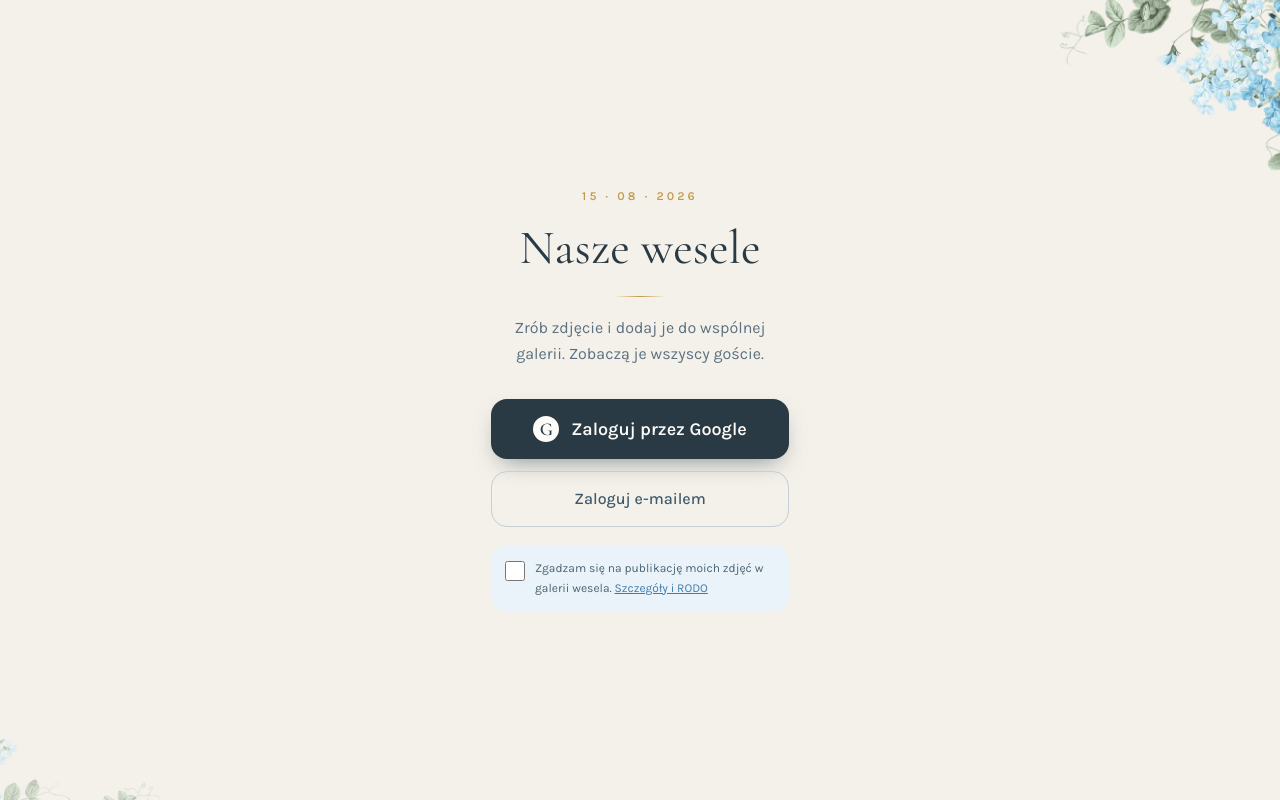
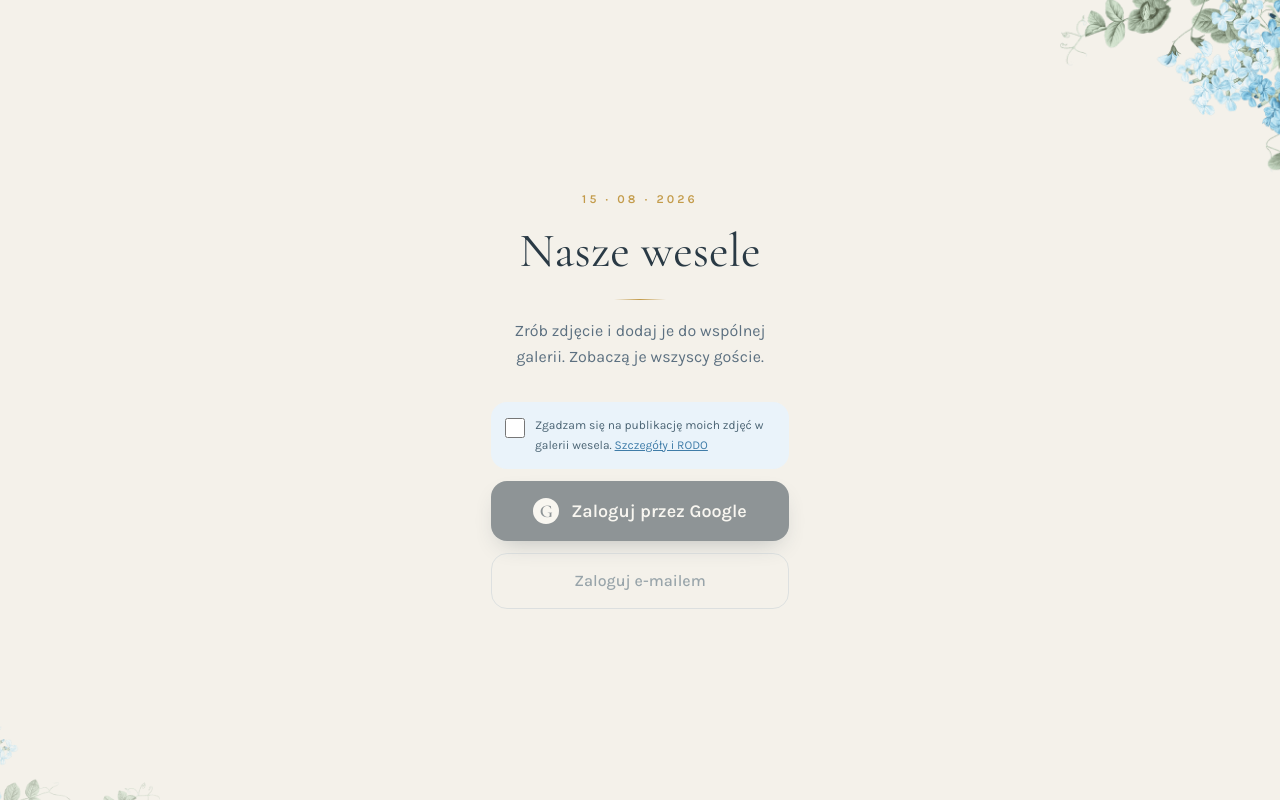
Before and after one commit to lipowiectomasz/wedding-gallery, a Next.js app in the folder frontend/: page / in a window 1280 px wide. Built offline with nearby package versions, Linux system fonts and the light colour scheme; no server answers.

Commit message:
feat: persist session across reloads, add logout, enforce RODO consent, fix per-device photo count

```diff
--- a/frontend/app/page.tsx
+++ b/frontend/app/page.tsx
@@ -1,23 +1,48 @@
 'use client';
 
-import { useState } from 'react';
+import { useEffect, useState } from 'react';
+import { useRouter } from 'next/navigation';
 import { FloralDecoration } from '@/components/floral-decoration';
 import { PrimaryButton } from '@/components/primary-button';
 import { buildAuthCallbackUrl, buildAuthFailureUrl } from '@/lib/auth-callback-url';
+import { getCurrentUser } from '@/lib/current-user';
+import { findProfileByUserId } from '@/lib/profile-repository';
 import { sendMagicLink } from '@/lib/magic-link-auth';
 import { startGoogleLogin } from '@/lib/google-oauth';
 
 export default function HomePage() {
+  const router = useRouter();
   const [isEmailFormOpen, setIsEmailFormOpen] = useState(false);
   const [email, setEmail] = useState('');
   const [status, setStatus] = useState<'idle' | 'sending' | 'sent' | 'error'>('idle');
+  const [isConsentChecked, setIsConsentChecked] = useState(false);
+
+  useEffect(() => {
+    async function redirectIfLoggedIn() {
+      const user = await getCurrentUser();
+      if (!user) {
+        return;
+      }
+
+      const profile = await findProfileByUserId(user.$id);
+      router.replace(profile ? '/upload' : '/onboarding');
+    }
+
+    redirectIfLoggedIn();
+  }, [router]);
 
   function handleGoogleLogin() {
+    if (!isConsentChecked) {
+      return;
+    }
     startGoogleLogin(buildAuthCallbackUrl(), buildAuthFailureUrl());
   }
 
   async function handleEmailSubmit(event: React.FormEvent) {
     event.preventDefault();
+    if (!isConsentChecked) {
+      return;
+    }
     setStatus('sending');
     try {
       await sendMagicLink(email, buildAuthCallbackUrl());
@@ -44,7 +69,25 @@ export default function HomePage() {
       </div>
 
       <div className="relative mx-auto mt-auto flex w-full max-w-[350px] flex-col gap-3 px-6.5 pb-8 md:mt-0 md:pb-0">
-        <PrimaryButton type="button" onClick={handleGoogleLogin} className="w-full">
+        <label className="flex items-start gap-2.5 rounded-2xl bg-accent-bg p-3.5">
+          <input
+            type="checkbox"
+            checked={isConsentChecked}
+            onChange={(event) => setIsConsentChecked(event.target.checked)}
+            className="mt-0.5 h-5 w-5 flex-none rounded-md border border-accent bg-paper-light"
+          />
+          <span className="text-xs leading-relaxed text-[#4a6373]">
+            Zgadzam się na publikację moich zdjęć w galerii wesela.{' '}
+            <span className="text-accent-dark underline">Szczegóły i RODO</span>
+          </span>
+        </label>
+
+        <PrimaryButton
+          type="button"
+          onClick={handleGoogleLogin}
+          disabled={!isConsentChecked}
+          className="w-full"
+        >
           <span className="flex h-6.5 w-6.5 items-center justify-center rounded-full bg-paper-light font-heading text-lg font-semibold text-ink">
             G
           </span>
@@ -64,7 +107,7 @@ export default function HomePage() {
             />
             <button
               type="submit"
-              disabled={status === 'sending' || status === 'sent'}
+              disabled={!isConsentChecked || status === 'sending' || status === 'sent'}
               className="flex h-14 w-full items-center justify-center gap-2.5 rounded-2xl border border-[#c6cfd5] text-base font-medium text-ink-soft disabled:opacity-50"
             >
               {status === 'sent' ? 'Link wysłany, sprawdź e-mail' : 'Wyślij link logowania'}
@@ -79,23 +122,12 @@ export default function HomePage() {
           <button
             type="button"
             onClick={() => setIsEmailFormOpen(true)}
-            className="flex h-14 w-full items-center justify-center gap-2.5 rounded-2xl border border-[#c6cfd5] text-base font-medium text-ink-soft"
+            disabled={!isConsentChecked}
+            className="flex h-14 w-full items-center justify-center gap-2.5 rounded-2xl border border-[#c6cfd5] text-base font-medium text-ink-soft disabled:opacity-50"
           >
             Zaloguj e-mailem
           </button>
         )}
-
-        <label className="mt-1.5 flex items-start gap-2.5 rounded-2xl bg-accent-bg p-3.5">
-          <input
-            type="checkbox"
-            required
-            className="mt-0.5 h-5 w-5 flex-none rounded-md border border-accent bg-paper-light"
-          />
-          <span className="text-xs leading-relaxed text-[#4a6373]">
-            Zgadzam się na publikację moich zdjęć w galerii wesela.{' '}
-            <span className="text-accent-dark underline">Szczegóły i RODO</span>
-          </span>
-        </label>
       </div>
     </main>
   );
--- a/frontend/app/upload/page.tsx
+++ b/frontend/app/upload/page.tsx
@@ -8,6 +8,7 @@ import { UploadProgressBar } from '@/components/upload-progress-bar';
 import { UploadQueueList } from '@/components/upload-queue-list';
 import { getCurrentUser } from '@/lib/current-user';
 import { getDeviceId } from '@/lib/device-id';
+import { logout } from '@/lib/logout';
 import { findProfileByUserId, Profile } from '@/lib/profile-repository';
 import { countPhotosForDevice } from '@/lib/photo-repository';
 import { uploadPhoto } from '@/lib/upload-photo';
@@ -48,7 +49,7 @@ export default function UploadPage() {
       }
 
       setProfile(currentProfile);
-      setPhotoCount(await countPhotosForDevice(currentProfile.deviceId));
+      setPhotoCount(await countPhotosForDevice(getDeviceId()));
     }
 
     loadState();
@@ -145,6 +146,11 @@ export default function UploadPage() {
     setQueue((current) => current.filter((item) => item.id !== id));
   }
 
+  async function handleLogout() {
+    await logout();
+    router.replace('/');
+  }
+
   const isAtLimit = photoCount >= PHOTO_LIMIT;
   const isUploading = queue.some((item) => item.status === 'uploading' || item.status === 'queued');
 
@@ -155,7 +161,12 @@ export default function UploadPage() {
       <div className="relative mx-auto flex w-full max-w-[350px] items-center justify-between px-5 pt-4 pb-3 md:pt-0">
         <h1 className="font-heading text-[22px]">Dodaj zdjęcie</h1>
         {profile && (
-          <div className="flex items-center gap-2">
+          <button
+            type="button"
+            onClick={handleLogout}
+            className="flex items-center gap-2"
+            aria-label="Wyloguj się"
+          >
             <span className="flex h-7.5 w-7.5 items-center justify-center rounded-full border border-accent-border bg-accent-bg text-xs font-bold text-accent-dark">
               {profile.fullName
                 .split(' ')
@@ -165,7 +176,7 @@ export default function UploadPage() {
                 .toUpperCase()}
             </span>
             <span className="text-xs text-slate-light">{profile.fullName.split(' ')[0]}</span>
-          </div>
+          </button>
         )}
       </div>
 
--- /dev/null
+++ b/frontend/lib/logout.ts
@@ -0,0 +1,5 @@
+import { account } from './appwrite-client';
+
+export async function logout(): Promise<void> {
+  await account.deleteSession({ sessionId: 'current' });
+}
```
Also changed, not shown: 1 other file (tests, documents, lock files or other folders).
